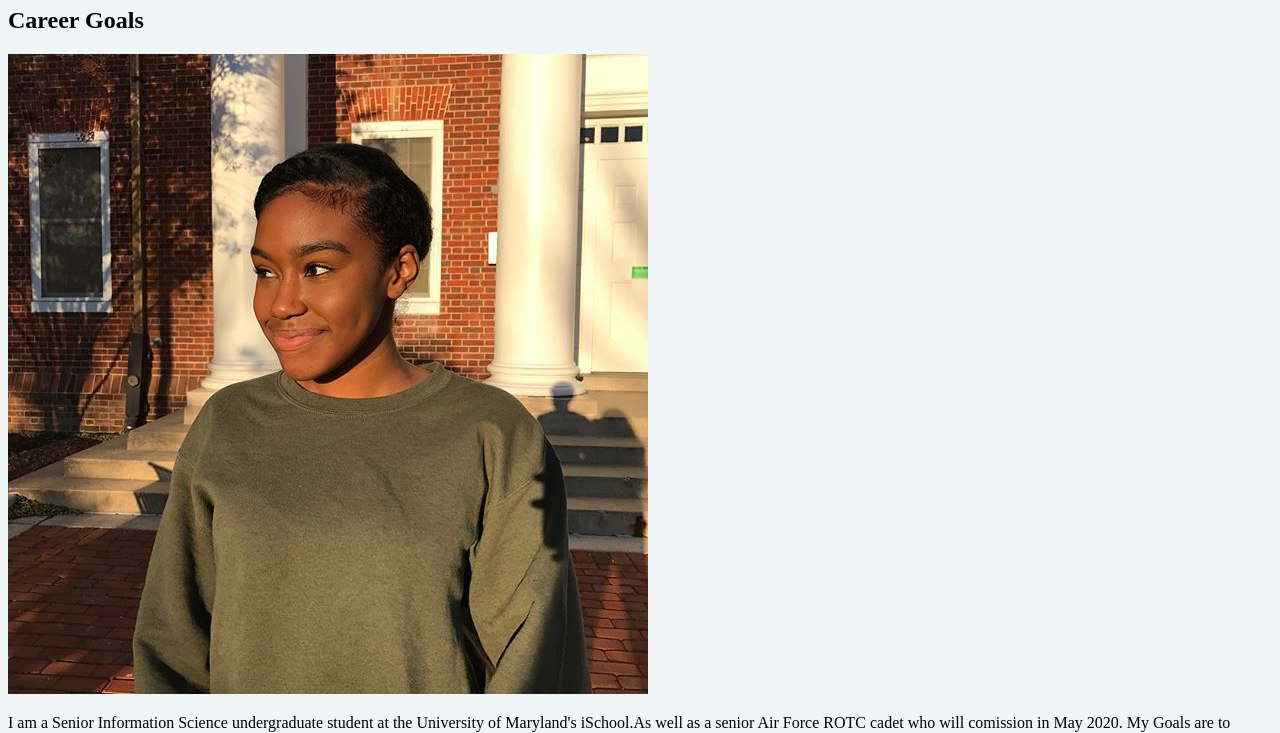
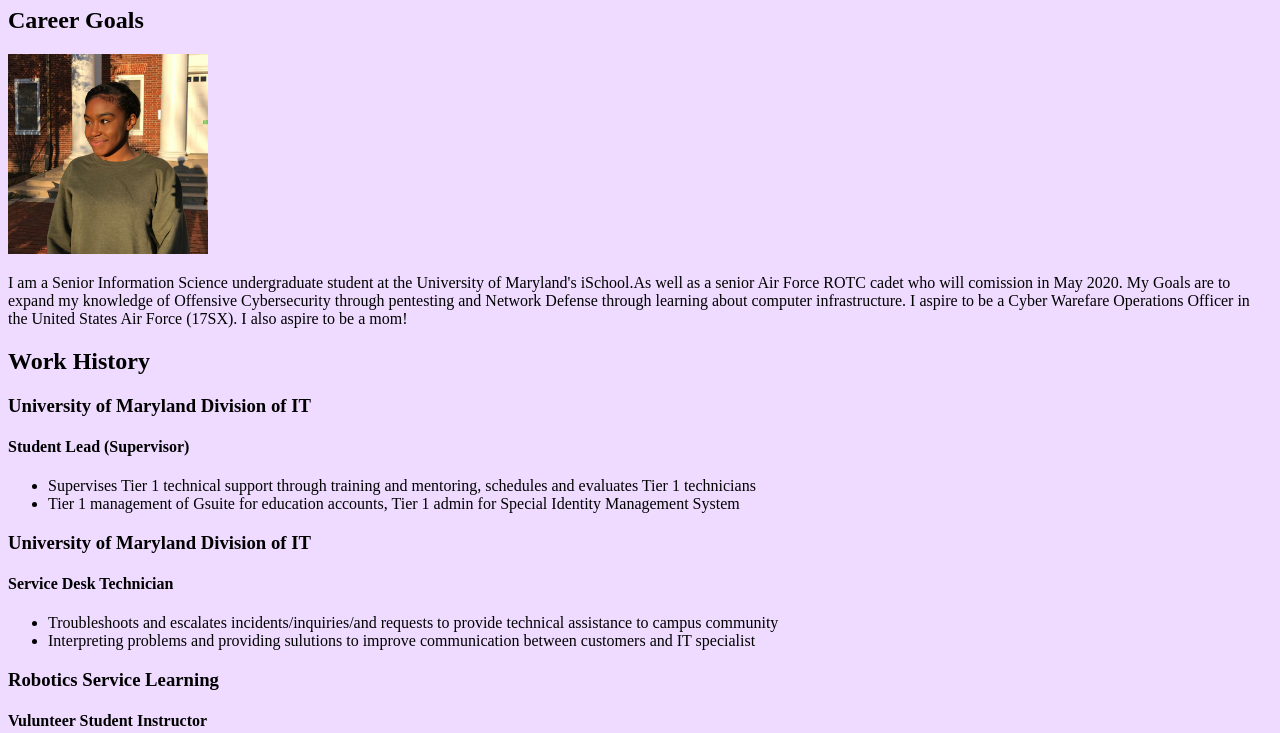
Before and after one commit to DanielleLewis017/DaniellesNotebook, a plain HTML site: page index.html in a window 1280 px wide. Shown: the part 73-806 px from the top of the page. Drawn offline with Linux system fonts and the light colour scheme.

Commit message:
Update styles.css

```diff
--- a/styles.css
+++ b/styles.css
@@ -1,3 +1,8 @@
 body{
-    background-color: #f0f5f5
+    background-color: #efdbff
 }
+#profile{
+    /* Q2-1 */
+    width: 200px;
+    height: 200px;
+}
```
